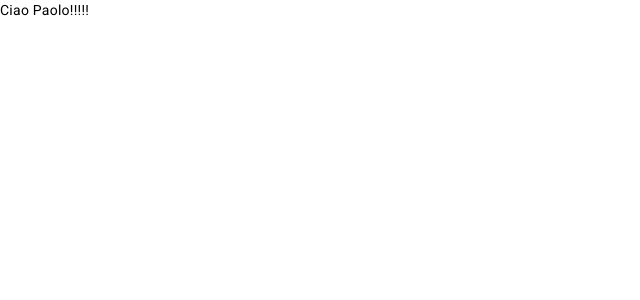
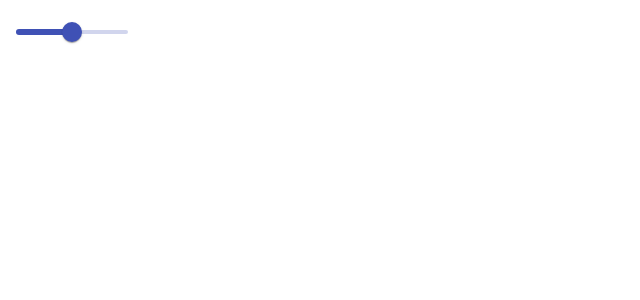
Before and after one commit to paolopci/angular-material-course, an Angular app: page / in a window 1280 px wide. Shown: the top 300 px of the page, without its empty margins (0-640 px from the left). Built offline with nearby package versions, Linux system fonts and the light colour scheme.

Commit message:
complete install material in application and example Slider

```diff
--- a/src/app/app.component.css
+++ b/src/app/app.component.css
@@ -1,10 +1,9 @@
-
->>> body {
-    margin: 0;
+body {
+  margin: 0;
 }
 
 main {
-    margin: 30px;
+  margin: 30px;
 }
 
 mat-toolbar a {
--- a/src/app/app.component.html
+++ b/src/app/app.component.html
@@ -1,3 +1,3 @@
-<div>
-    <p>Ciao Paolo!!!!!</p>
-</div>
+<mat-slider>
+    <input matSliderThumb value="50" min="1" max="100" step="1">
+</mat-slider>
--- a/src/app/app.component.ts
+++ b/src/app/app.component.ts
@@ -1,4 +1,5 @@
 import { Component } from '@angular/core';
+import { MatSliderModule } from '@angular/material/slider'
 
 @Component({
   selector: 'app-root',
--- a/src/styles.scss
+++ b/src/styles.scss
@@ -1,4 +1,4 @@
-@use '@angular/material' as mat;
+@use "@angular/material" as mat;
 /* You can add global styles to this file, and also import other style files */
 
 @import "@angular/material/prebuilt-themes/indigo-pink.css";
```
